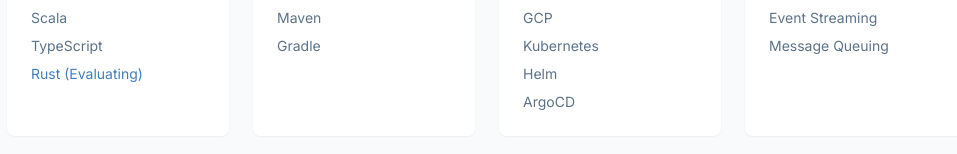
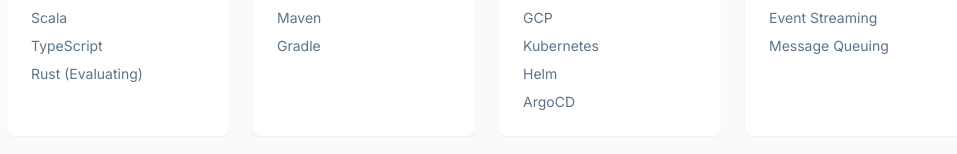
Before and after one commit to memoria-io/memoria-io.github.io, a Vue app: page /engineering in a window 1280 px wide. Shown: the part 1184-1338 px from the top of the page, without its empty margins (153-1110 px from the left). Built offline with nearby package versions, Linux system fonts and the light colour scheme.

Commit message:
removing some headers

```diff
--- a/src/pages/Engineering.vue
+++ b/src/pages/Engineering.vue
@@ -132,7 +132,7 @@
               <li>Kotlin</li>
               <li>Scala</li>
               <li>TypeScript</li>
-              <li class="text-[#3f7fbf]">Rust (Evaluating)</li>
+              <li>Rust (Evaluating)</li>
             </ul>
           </div>
 
```
